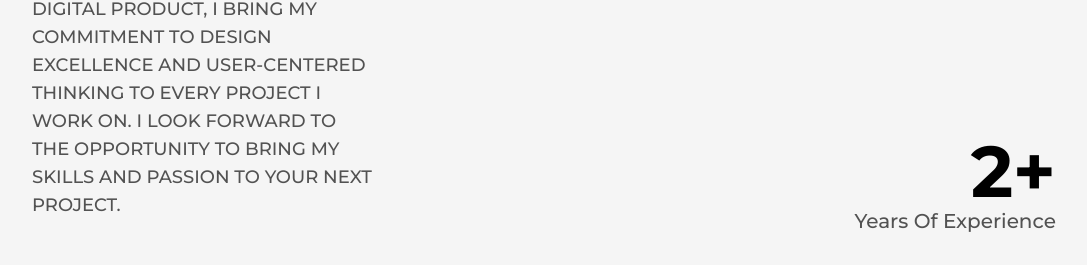
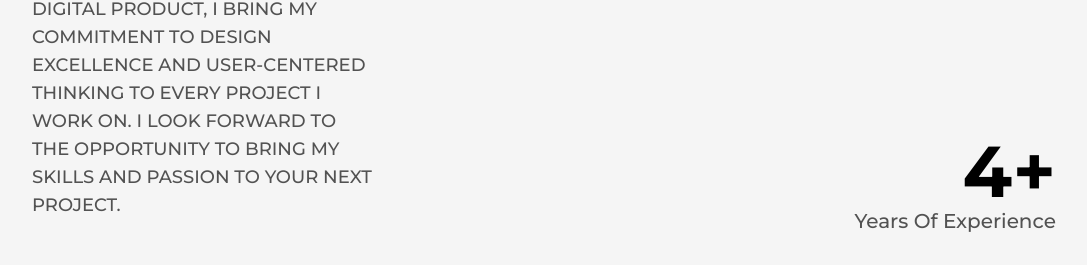
Before and after one commit to thekhai1k9/bloger-nextjs, a Next.js app: page /about in a window 1280 px wide. Shown: the part 977-1242 px from the top of the page, without its empty margins (96-1183 px from the left). Built offline with nearby package versions, Linux system fonts and the light colour scheme.

Commit message:
update ui

```diff
--- a/src/app/about/_components/AboutContent.tsx
+++ b/src/app/about/_components/AboutContent.tsx
@@ -109,7 +109,7 @@ const AboutContent = () => {
               </div>
               <div className="flex flex-col items-end justify-center xl:items-center">
                 <span className="inline-block text-7xl font-bold md:text-6xl sm:text-5xl xs:text-4xl">
-                  <AnimatedNumberText value={2} />+
+                  <AnimatedNumberText value={4} />+
                 </span>
                 <h2 className="text-xl font-medium capitalize text-dark/75 dark:text-light xl:text-center md:text-lg sm:text-base xs:text-sm">
                   Years Of Experience
```
Also changed, not shown: src/app/sign-in/_components/SignInContent.tsx (renamed from src/app/auth/sign-in/_components/SignInContent.tsx), src/app/sign-in/page.tsx (renamed from src/app/auth/sign-in/page.tsx), src/app/sign-out/_components/SignUpContent.tsx (renamed from src/app/auth/sign-up/_components/SignUpContent.tsx), src/app/sign-out/page.tsx (renamed from src/app/auth/sign-up/page.tsx).
